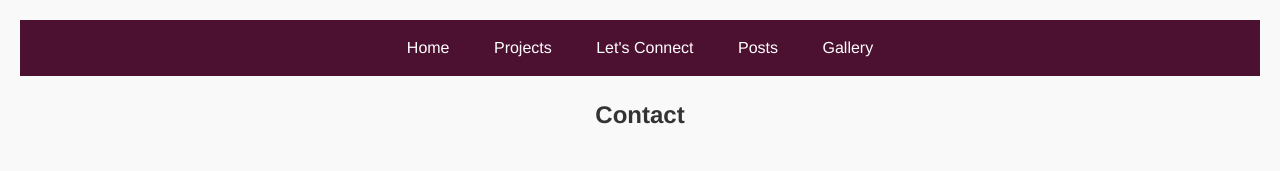
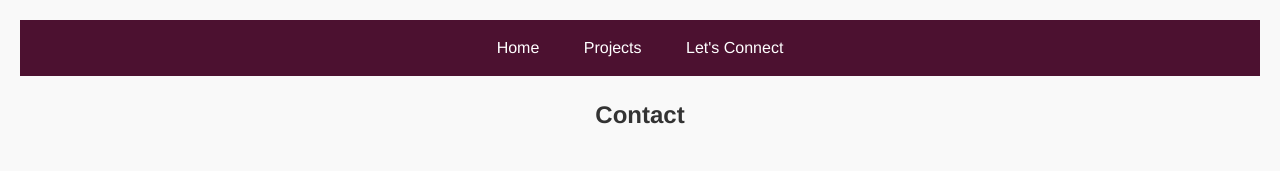
Before and after one commit to maayeesha/maayeesha.github.io, a plain HTML site: page contact.html in a window 1280 px wide. Shown: the top 171 px of the page. Drawn offline with Linux system fonts and the light colour scheme.

Commit message:
Update contact.html

```diff
--- a/contact.html
+++ b/contact.html
@@ -73,8 +73,6 @@
     <a href="index.html" target="_blank">Home</a>
     <a href="projects.html" target="_blank">Projects</a>
     <a href="contact.html" target="_blank">Let's Connect</a>
-    <a href="posts.html" target="_blank">Posts</a>
-    <a href="gallery.html" target="_blank">Gallery</a>
 </nav>
 
     <h2>Contact</h2>
```
